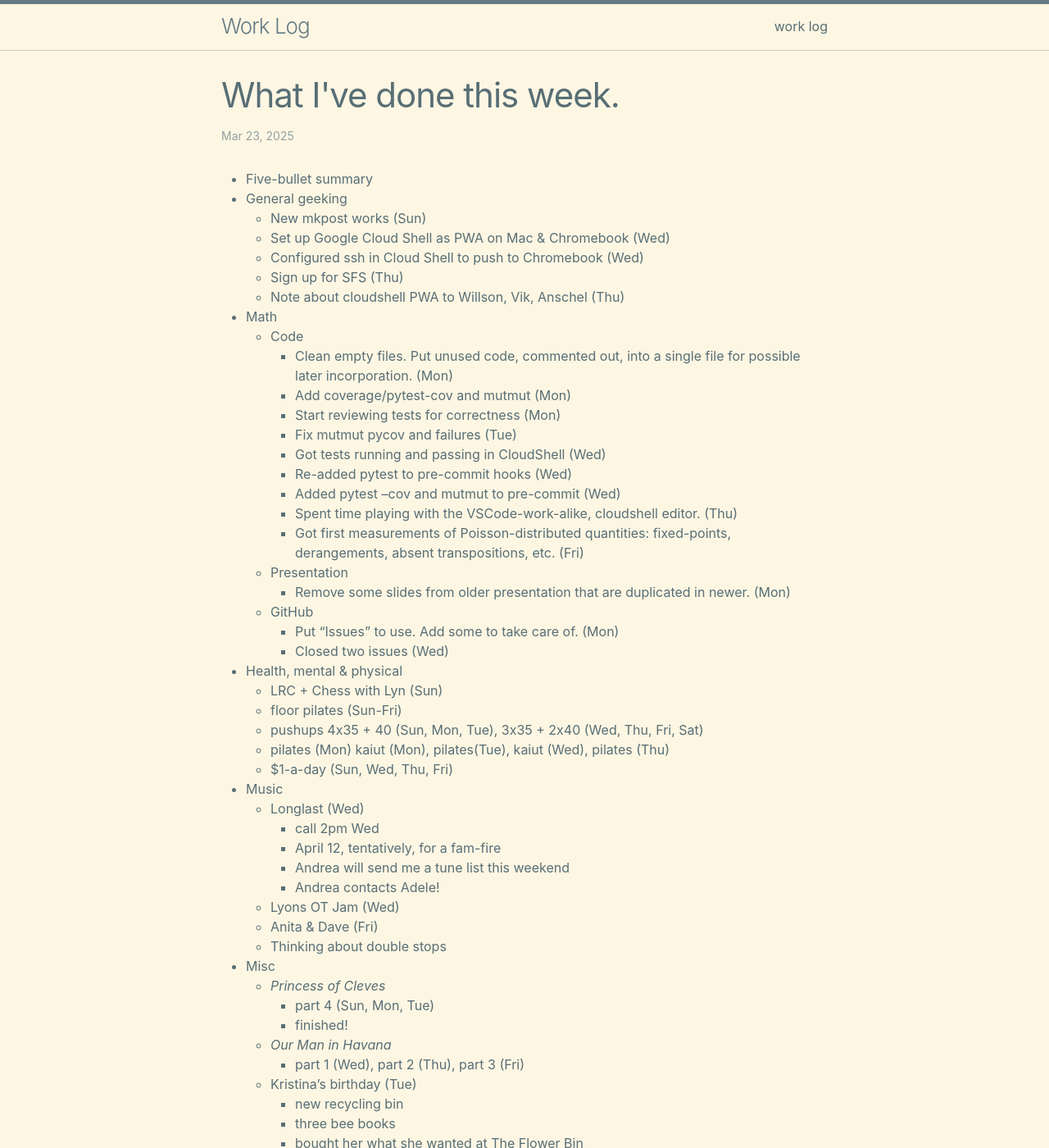
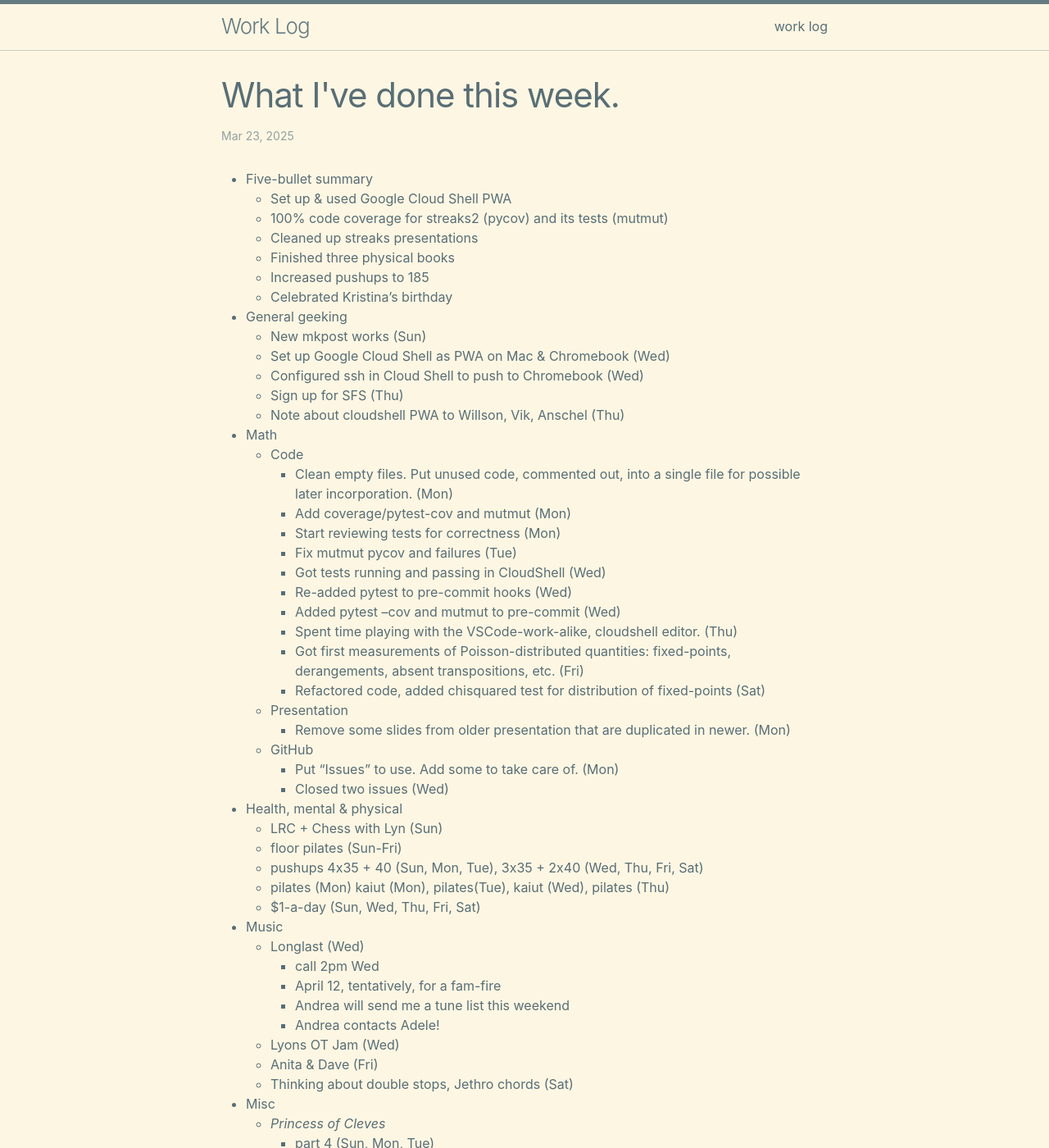
Before and after one commit to jsh/week-log, a Jekyll site: the page built from _posts/2025-03-23-week_12.md, in a window 1280 px wide and 1400 px high. Shown: the whole window at 82% size. Built offline with Jekyll 4.4.1, drawn with Linux system fonts in a browser that asks for light colours; some of the changed text lies outside the part shown.

Commit message:
Finish week 12

```diff
--- a/_posts/2025-03-23-week_12.md
+++ b/_posts/2025-03-23-week_12.md
@@ -6,13 +6,18 @@ layout: post
 ---
 
 * Five-bullet summary
+    - Set up & used Google Cloud Shell PWA
+    - 100% code coverage for streaks2 (pycov) and its tests (mutmut)
+    - Cleaned up streaks presentations
+    - Finished three physical books
+    - Increased pushups to 185
+    - Celebrated Kristina's birthday
 * General geeking
     - New mkpost works (Sun)
     - Set up Google Cloud Shell as PWA on Mac & Chromebook (Wed)
     - Configured ssh in Cloud Shell to push to Chromebook (Wed)
     - Sign up for SFS (Thu)
     - Note about cloudshell PWA to Willson, Vik, Anschel (Thu)
-
 * Math
     - Code
         - Clean empty files. Put unused code, commented out, into a single file for possible later incorporation. (Mon)
@@ -24,6 +29,7 @@ layout: post
         - Added pytest --cov and mutmut to pre-commit (Wed)
         - Spent time playing with the VSCode-work-alike, cloudshell editor. (Thu)
         - Got first measurements of Poisson-distributed quantities: fixed-points, derangements, absent transpositions, etc. (Fri)
+        - Refactored code, added chisquared test for distribution of fixed-points (Sat)
     - Presentation
         - Remove some slides from older presentation that are duplicated in newer. (Mon)
     - GitHub
@@ -34,7 +40,7 @@ layout: post
     - floor pilates (Sun-Fri)
     - pushups 4x35 + 40 (Sun, Mon, Tue), 3x35 + 2x40 (Wed, Thu, Fri, Sat)
     - pilates (Mon) kaiut (Mon), pilates(Tue), kaiut (Wed), pilates (Thu)
-    - $1-a-day (Sun, Wed, Thu, Fri)
+    - $1-a-day (Sun, Wed, Thu, Fri, Sat)
 * Music
     - Longlast (Wed)
         - call 2pm Wed
@@ -43,13 +49,15 @@ layout: post
         - Andrea contacts Adele!
     - Lyons OT Jam (Wed)
     - Anita & Dave (Fri)
-    - Thinking about double stops
+    - Thinking about double stops, Jethro chords (Sat)
 * Misc
     - *Princess of Cleves*
         - part 4 (Sun, Mon, Tue)
-        - finished!
+        - finished! (Tue)
     - *Our Man in Havana*
-        - part 1 (Wed), part 2 (Thu), part 3 (Fri)
+        - part 1 (Wed), part 2 (Thu), part 3 (Fri), finished! (Sat)
+    - *Lost Girls*
+        - finished (Sat)
     - Kristina's birthday (Tue)
         - new recycling bin
         - three bee books
```
